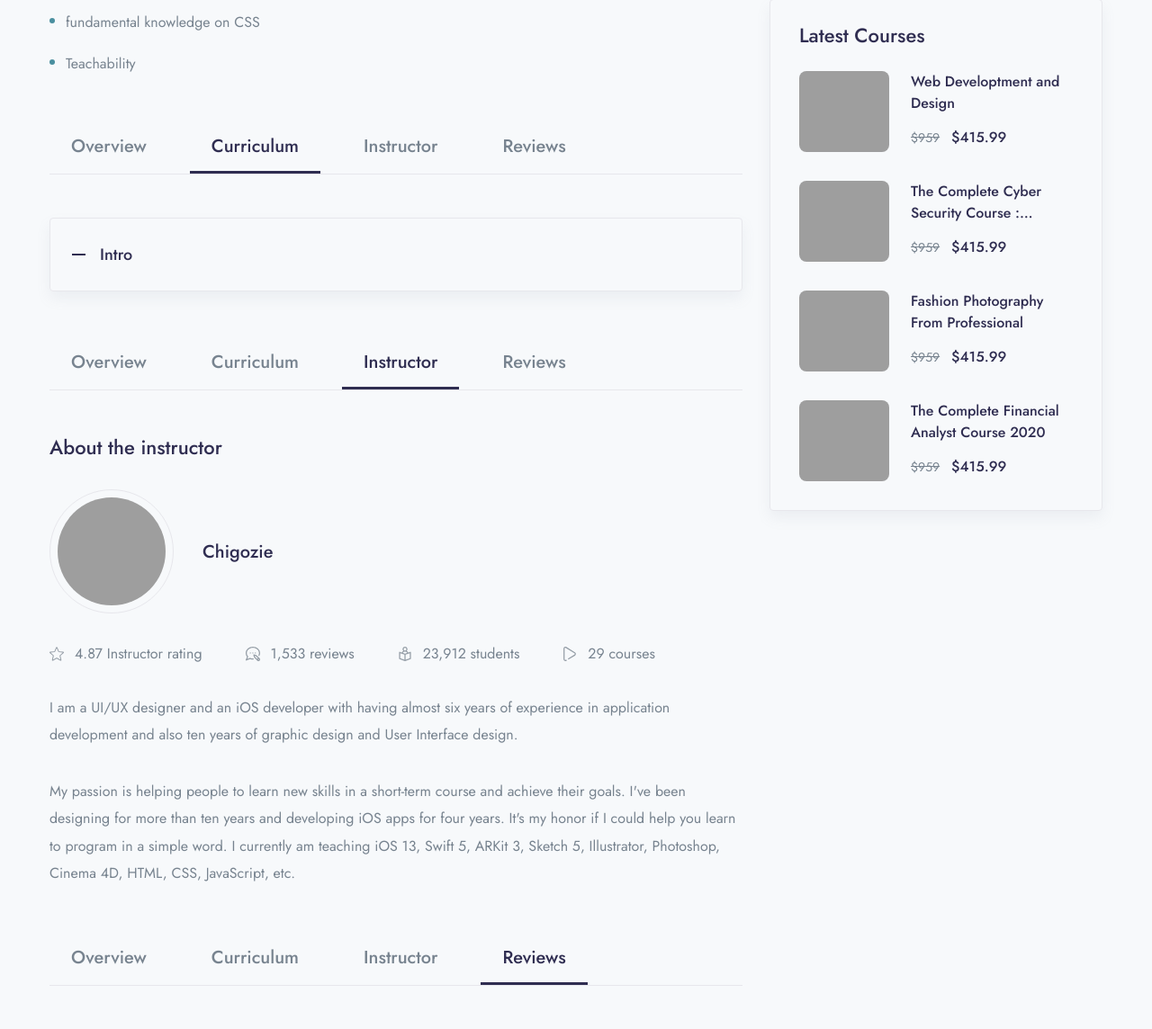
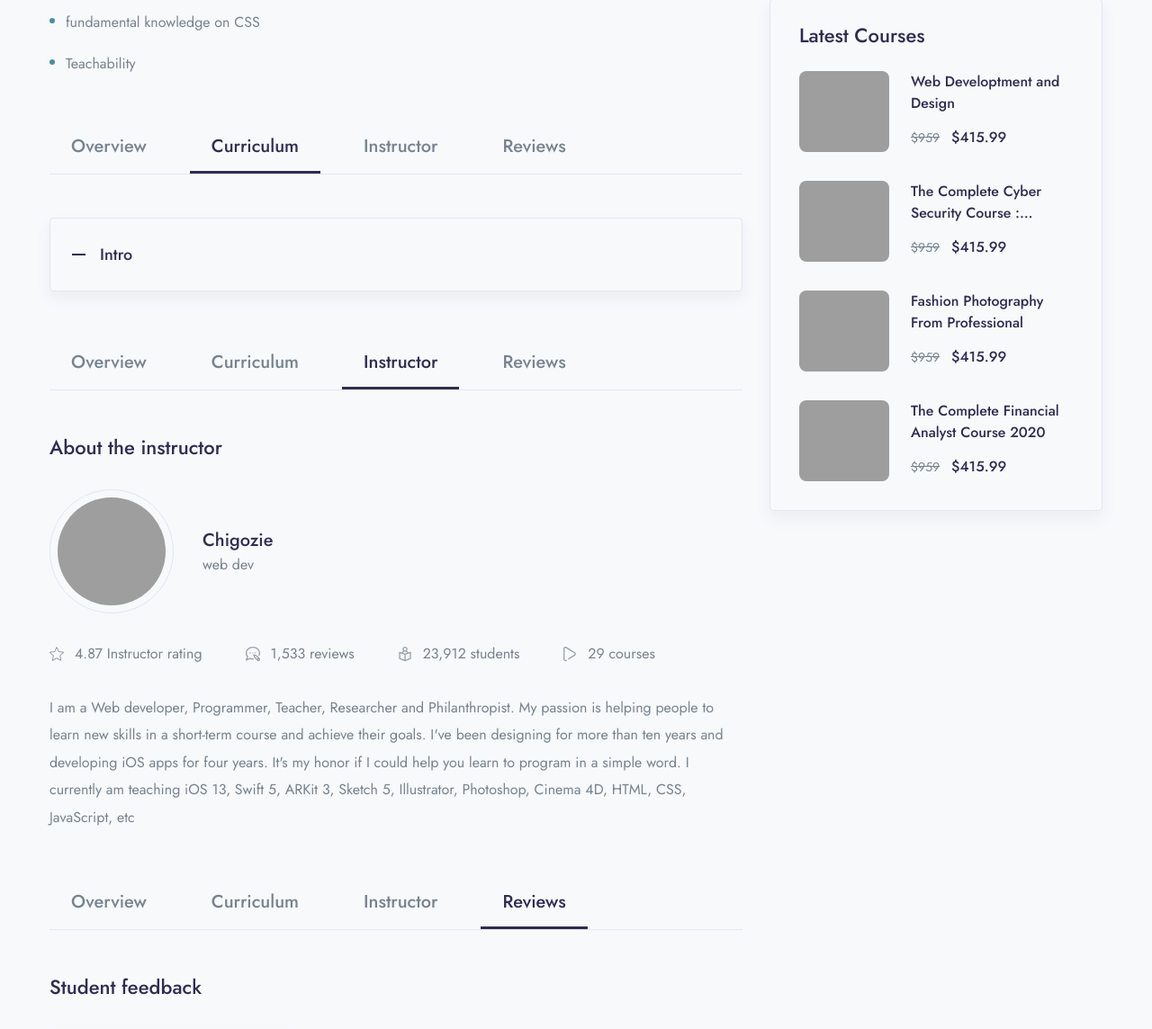
Before and after one commit to johnpauljpc/lms, a Django app: page /course/css/ in a window 1280 px wide. Shown: the part 1203-2347 px from the top of the page at 90% size. Run offline with Django 4.2, Linux system fonts and the light colour scheme; data comes from the database, SQL or seed files in the repository; some libraries are stand-ins or nearby versions; grey boxes are pictures that could not be loaded.

Commit message:
modified one of the fields in Author model

```diff
--- a/lms/models.py
+++ b/lms/models.py
@@ -27,7 +27,7 @@ class Level(models.Model):
 class Author(models.Model):
     author_profile = models.ImageField(upload_to="Images/authors")
     name = models.CharField(max_length=100, null=True)
-    speacailty = models.CharField(max_length=100, default='web dev')
+    specialty = models.CharField(max_length=100, default='web dev')
     about_author = models.TextField()
 
     def __str__(self):
--- a/templates/lms/course-details.html
+++ b/templates/lms/course-details.html
@@ -248,7 +248,7 @@
                         </div>
                         <div class="media-body">
                             <h4 class="mb-0">{{course.author.name}}</h4>
-                            <span>{{course.author.speacialty}}</span>
+                            <span>{{course.author.specialty}}</span>
                         </div>
                     </div>
 
@@ -305,8 +305,8 @@
                         </div>
                     </div>
 
-                    <p class="mb-6 line-height-md">I am a UI/UX designer and an iOS developer with having almost six years of experience in application development and also ten years of graphic design and User Interface design.</p>
-                    <p class="mb-6 line-height-md">My passion is helping people to learn new skills in a short-term course and achieve their goals. I've been designing for more than ten years and developing iOS apps for four years. It's my honor if I could help you learn to program in a simple word. I currently am teaching iOS 13, Swift 5, ARKit 3, Sketch 5, Illustrator, Photoshop, Cinema 4D, HTML, CSS, JavaScript, etc.</p>
+                    <p class="mb-6 line-height-md">{{course.author.about_author}}</p>
+
                 </div>
 
                 <div id="Reviews" class="mb-8">
```
Also changed, not shown: db.sqlite3, lms/migrations/0009_rename_speacailty_author_specialty.py (added).
